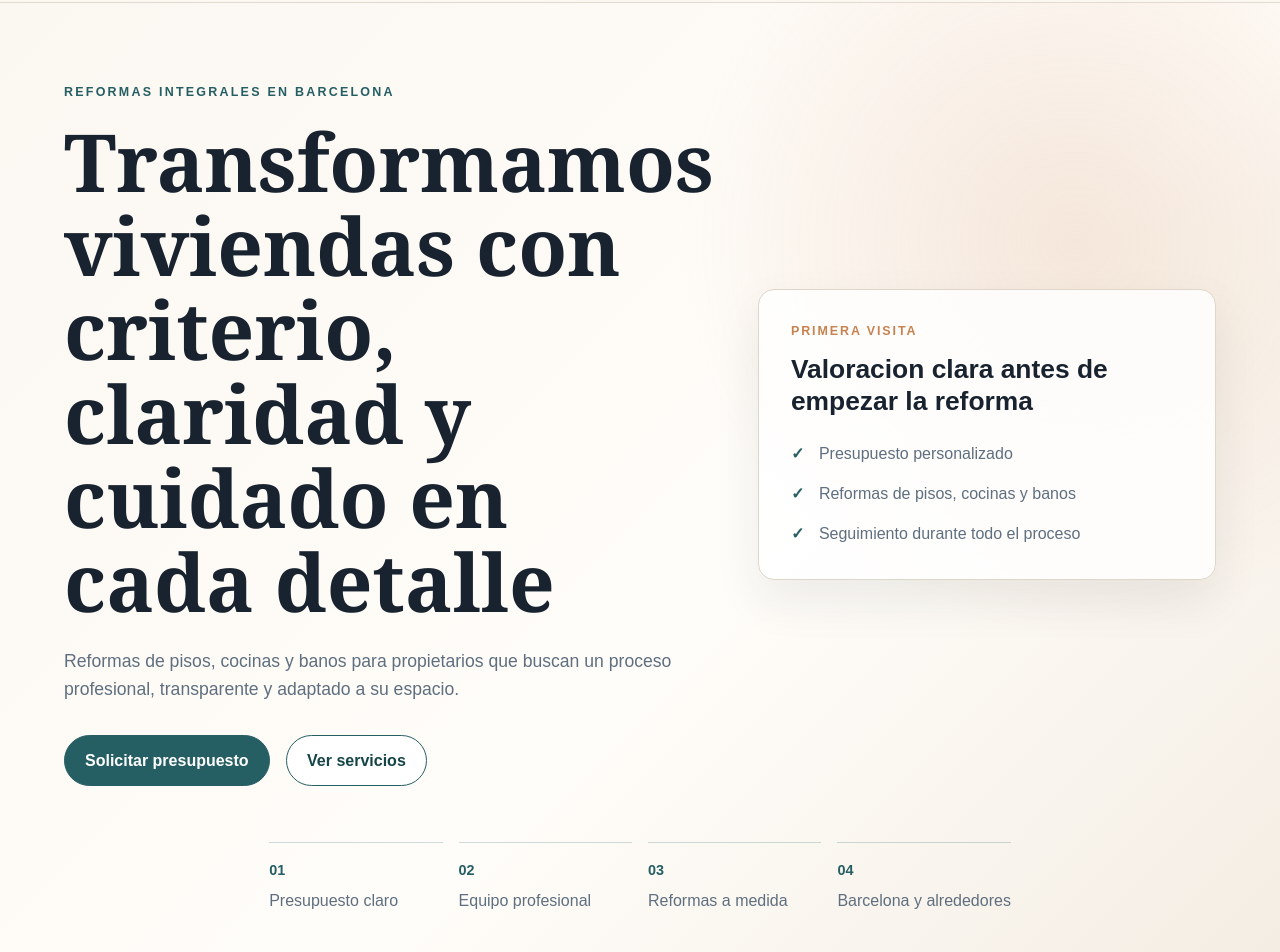
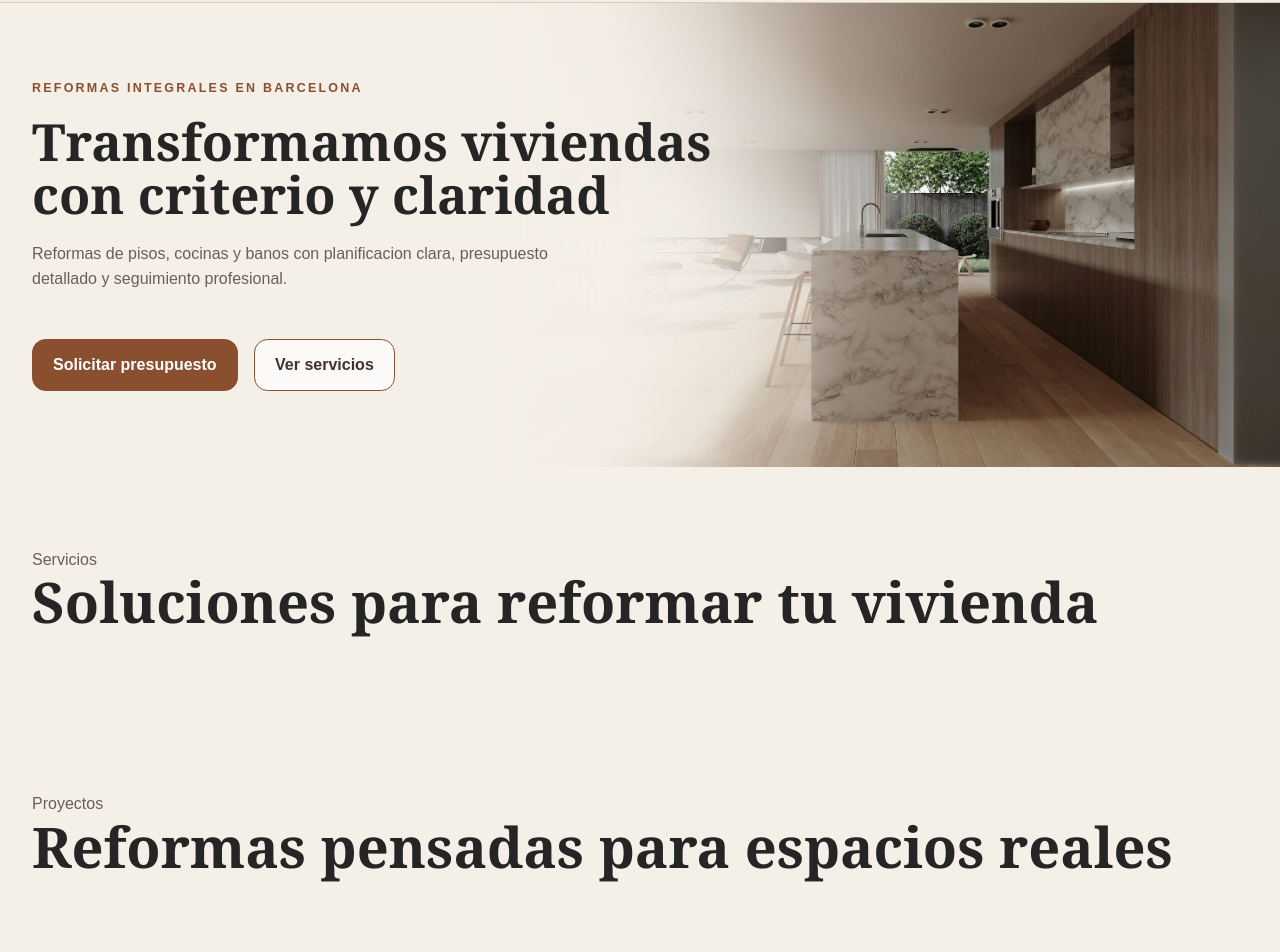
Before and after one commit to alxnrocha/site-reformas-barcelona, a plain HTML site: page index.html in a window 1280 px wide. Shown: the part 88-1040 px from the top of the page. Drawn offline with Linux system fonts and the light colour scheme.

Commit message:
refactor: refine hero visual direction

```diff
--- a/index.html
+++ b/index.html
@@ -31,13 +31,18 @@
 
     <main>
         <section class="hero" id="inicio">
+            <div class="hero-media">
+                <img src="./src/assets/images/hero-reforma-interior.jpg"
+                    alt="Salon reformado con cocina abierta en tonos neutros" />
+            </div>
+
             <div class="hero-content">
                 <div class="hero-copy">
                     <p class="section-label">Reformas integrales en Barcelona</p>
-                    <h1>Transformamos viviendas con criterio, claridad y cuidado en cada detalle</h1>
+                    <h1>Transformamos viviendas con criterio y claridad</h1>
                     <p class="hero-description">
-                        Reformas de pisos, cocinas y banos para propietarios que buscan
-                        un proceso profesional, transparente y adaptado a su espacio.
+                        Reformas de pisos, cocinas y banos con planificacion clara,
+                        presupuesto detallado y seguimiento profesional.
                     </p>
 
                     <div class="hero-actions" aria-label="Acciones principales">
@@ -45,36 +50,7 @@
                         <a href="#servicios">Ver servicios</a>
                     </div>
                 </div>
-
-                <aside class="hero-card" aria-label="Resumen de servicios">
-                    <p>Primera visita</p>
-                    <h2>Valoracion clara antes de empezar la reforma</h2>
-                    <ul>
-                        <li>Presupuesto personalizado</li>
-                        <li>Reformas de pisos, cocinas y banos</li>
-                        <li>Seguimiento durante todo el proceso</li>
-                    </ul>
-                </aside>
             </div>
-
-            <ul class="hero-highlights" aria-label="Puntos destacados">
-                <li>
-                    <strong>01</strong>
-                    <span>Presupuesto claro</span>
-                </li>
-                <li>
-                    <strong>02</strong>
-                    <span>Equipo profesional</span>
-                </li>
-                <li>
-                    <strong>03</strong>
-                    <span>Reformas a medida</span>
-                </li>
-                <li>
-                    <strong>04</strong>
-                    <span>Barcelona y alrededores</span>
-                </li>
-            </ul>
         </section>
 
         <section id="servicios">
--- a/src/css/styles.css
+++ b/src/css/styles.css
@@ -3,24 +3,24 @@
    ========================================================================== */
 
 :root {
-    --color-background: #fbf7f1;
+    --color-background: #f4efe7;
     --color-surface: #ffffff;
-    --color-surface-soft: #f3ece2;
-    --color-primary: #255e63;
-    --color-primary-dark: #164548;
-    --color-accent: #c7824f;
-    --color-text: #18232f;
-    --color-muted: #5f6f7f;
-    --color-border: #dfd5c8;
+    --color-surface-soft: #e9dfd1;
+    --color-primary: #8a4f2f;
+    --color-primary-dark: #3f342d;
+    --color-accent: #b87345;
+    --color-text: #252525;
+    --color-muted: #675f58;
+    --color-border: #d3c3b1;
 
     --font-base: Arial, Helvetica, sans-serif;
     --font-display: Georgia, "Times New Roman", serif;
 
-    --container-width: 72rem;
+    --container-width: 76rem;
     --section-spacing: 5rem;
     --radius-small: 0.5rem;
     --radius-medium: 1rem;
-    --shadow-soft: 0 1.25rem 3rem rgba(24, 35, 47, 0.08);
+    --shadow-soft: 0 1.25rem 3rem rgba(63, 52, 45, 0.1);
 }
 
 /* ==========================================================================
@@ -91,7 +91,7 @@ button:focus-visible,
 input:focus-visible,
 select:focus-visible,
 textarea:focus-visible {
-    outline: 0.1875rem solid rgba(199, 130, 79, 0.55);
+    outline: 0.1875rem solid rgba(184, 115, 69, 0.55);
     outline-offset: 0.25rem;
 }
 
@@ -138,8 +138,8 @@ section > * {
     position: sticky;
     top: 0;
     z-index: 10;
-    border-bottom: 0.0625rem solid rgba(223, 213, 200, 0.85);
-    background: rgba(251, 247, 241, 0.92);
+    border-bottom: 0.0625rem solid rgba(211, 195, 177, 0.85);
+    background: rgba(244, 239, 231, 0.92);
     backdrop-filter: blur(1rem);
 }
 
@@ -179,16 +179,19 @@ section > * {
     justify-content: center;
     min-height: 2.75rem;
     padding: 0.75rem 1.25rem;
-    border-radius: 999rem;
+    border-radius: 0.85rem;
     background: var(--color-primary);
     color: var(--color-surface);
     font-weight: 700;
     white-space: nowrap;
+    transition: background 180ms ease, box-shadow 180ms ease, transform 180ms ease;
 }
 
 .header-cta:hover {
     background: var(--color-primary-dark);
     color: var(--color-surface);
+    box-shadow: 0 0.75rem 1.5rem rgba(63, 52, 45, 0.18);
+    transform: translateY(-0.125rem);
 }
 
 footer {
@@ -211,8 +214,9 @@ main a[href^="#servicios"] {
     margin-right: 0.75rem;
     padding: 0.75rem 1.25rem;
     border: 0.0625rem solid var(--color-primary);
-    border-radius: 999rem;
+    border-radius: 0.85rem;
     font-weight: 700;
+    transition: background 180ms ease, border-color 180ms ease, box-shadow 180ms ease, color 180ms ease, transform 180ms ease;
 }
 
 main a[href^="#contacto"] {
@@ -221,8 +225,24 @@ main a[href^="#contacto"] {
 }
 
 main a[href^="#servicios"] {
-    background: var(--color-surface);
+    background: rgba(255, 255, 255, 0.72);
     color: var(--color-primary-dark);
+}
+
+main a[href^="#contacto"]:hover {
+    background: var(--color-primary-dark);
+    border-color: var(--color-primary-dark);
+    color: var(--color-surface);
+    box-shadow: 0 0.75rem 1.5rem rgba(63, 52, 45, 0.18);
+    transform: translateY(-0.125rem);
+}
+
+main a[href^="#servicios"]:hover {
+    background: var(--color-primary-dark);
+    border-color: var(--color-primary-dark);
+    color: var(--color-surface);
+    box-shadow: 0 0.75rem 1.5rem rgba(63, 52, 45, 0.14);
+    transform: translateY(-0.125rem);
 }
 
 /* ==========================================================================
@@ -230,23 +250,67 @@ main a[href^="#servicios"] {
    ========================================================================== */
 
 .hero {
-    min-height: 42rem;
-    display: grid;
-    align-content: center;
+    position: relative;
+    min-height: 29rem;
+    display: flex;
+    align-items: center;
+    overflow: hidden;
+    background: var(--color-background);
+}
+
+.hero.hero {
+    padding: 0;
+}
+
+.hero::before {
+    position: absolute;
+    inset: 0;
+    z-index: 1;
+    background: linear-gradient(90deg, var(--color-background) 0%, rgba(244, 239, 231, 0.9) 34%, rgba(244, 239, 231, 0) 58%);
+    content: "";
+    pointer-events: none;
+}
+
+.hero-media {
+    position: absolute;
+    inset: 0 0 0 auto;
+    width: 63%;
+}
+
+.hero-media::before {
+    position: absolute;
+    inset: 0;
+    z-index: 1;
     background:
-        radial-gradient(circle at 84% 24%, rgba(199, 130, 79, 0.18), transparent 30%),
-        linear-gradient(135deg, var(--color-background) 0%, #fffdf9 58%, var(--color-surface-soft) 100%);
+        linear-gradient(90deg, var(--color-background) 0%, rgba(244, 239, 231, 0.94) 16%, rgba(244, 239, 231, 0.62) 30%, rgba(244, 239, 231, 0.16) 45%, rgba(244, 239, 231, 0) 60%),
+        radial-gradient(circle at 18% 50%, rgba(244, 239, 231, 0.88), rgba(244, 239, 231, 0) 38%);
+    content: "";
+    pointer-events: none;
+}
+
+.hero-media img {
+    width: 100%;
+    height: 100%;
+    object-fit: cover;
+    object-position: center;
 }
 
 .hero-content {
-    display: grid;
-    grid-template-columns: minmax(0, 1.1fr) minmax(18rem, 0.8fr);
-    align-items: center;
-    gap: 4rem;
+    position: relative;
+    z-index: 2;
+    width: min(100%, 92rem);
+    max-width: none;
+    margin: 0 auto;
+    padding: 4.25rem 2rem;
 }
 
 .hero-copy {
-    max-width: 43rem;
+    max-width: 48rem;
+}
+
+.hero h1 {
+    max-width: 47rem;
+    font-size: clamp(2.65rem, 4vw, 4rem);
 }
 
 .section-label {
@@ -259,80 +323,13 @@ main a[href^="#servicios"] {
 }
 
 .hero-description {
-    max-width: 38rem;
-    margin-top: 1.5rem;
-    font-size: 1.1rem;
+    max-width: 35rem;
+    margin-top: 1.15rem;
+    font-size: 1rem;
 }
 
 .hero-actions {
-    margin-top: 0.5rem;
-}
-
-.hero-card {
-    padding: 2rem;
-    border: 0.0625rem solid var(--color-border);
-    border-radius: var(--radius-medium);
-    background: rgba(255, 255, 255, 0.86);
-    box-shadow: var(--shadow-soft);
-}
-
-.hero-card p {
-    color: var(--color-accent);
-    font-size: 0.78rem;
-    font-weight: 800;
-    letter-spacing: 0.12rem;
-    text-transform: uppercase;
-}
-
-.hero-card h2 {
-    margin-top: 0.75rem;
-    font-family: var(--font-base);
-    font-size: 1.65rem;
-    line-height: 1.2;
-}
-
-.hero-card ul {
-    display: grid;
-    gap: 0.9rem;
-    margin-top: 1.5rem;
-}
-
-.hero-card li {
-    position: relative;
-    padding-left: 1.75rem;
-    color: var(--color-muted);
-}
-
-.hero-card li::before {
-    position: absolute;
-    left: 0;
-    color: var(--color-primary);
-    content: "✓";
-    font-weight: 800;
-}
-
-.hero-highlights {
-    display: grid;
-    grid-template-columns: repeat(4, minmax(0, 1fr));
-    gap: 1rem;
-    margin-top: 3.5rem;
-}
-
-.hero-highlights li {
-    padding-top: 1rem;
-    border-top: 0.0625rem solid rgba(37, 94, 99, 0.22);
-}
-
-.hero-highlights strong {
-    display: block;
-    color: var(--color-primary);
-    font-size: 0.9rem;
-}
-
-.hero-highlights span {
-    display: block;
-    margin-top: 0.35rem;
-    color: var(--color-muted);
+    margin-top: 1.45rem;
 }
 
 /* ==========================================================================
@@ -360,26 +357,33 @@ main a[href^="#servicios"] {
     }
 
     .hero {
-        min-height: auto;
+        min-height: 37rem;
+        align-items: flex-end;
+    }
+
+    .hero::before {
+        background:
+            linear-gradient(180deg, rgba(244, 239, 231, 0.96) 0%, rgba(244, 239, 231, 0.9) 52%, rgba(244, 239, 231, 0.74) 100%),
+            linear-gradient(90deg, var(--color-background) 0%, rgba(244, 239, 231, 0.68) 100%);
+    }
+
+    .hero-media {
+        width: 100%;
+        opacity: 0.36;
+    }
+
+    .hero-media::before {
+        background: linear-gradient(180deg, var(--color-background) 0%, rgba(244, 239, 231, 0.78) 55%, rgba(244, 239, 231, 0.42) 100%);
     }
 
     .hero-content {
-        grid-template-columns: 1fr;
-        gap: 2.5rem;
+        padding-top: 7rem;
+        padding-bottom: 4rem;
     }
 
     .hero-copy,
     .hero-description {
         max-width: none;
-    }
-
-    .hero-card {
-        padding: 1.5rem;
-    }
-
-    .hero-highlights {
-        grid-template-columns: repeat(2, minmax(0, 1fr));
-        margin-top: 2.5rem;
     }
 
     section {
@@ -398,8 +402,4 @@ main a[href^="#servicios"] {
         width: 100%;
         margin-right: 0;
     }
-
-    .hero-highlights {
-        grid-template-columns: 1fr;
-    }
 }
```
Also changed, not shown: src/assets/images/hero-reforma-interior.jpg (added).
